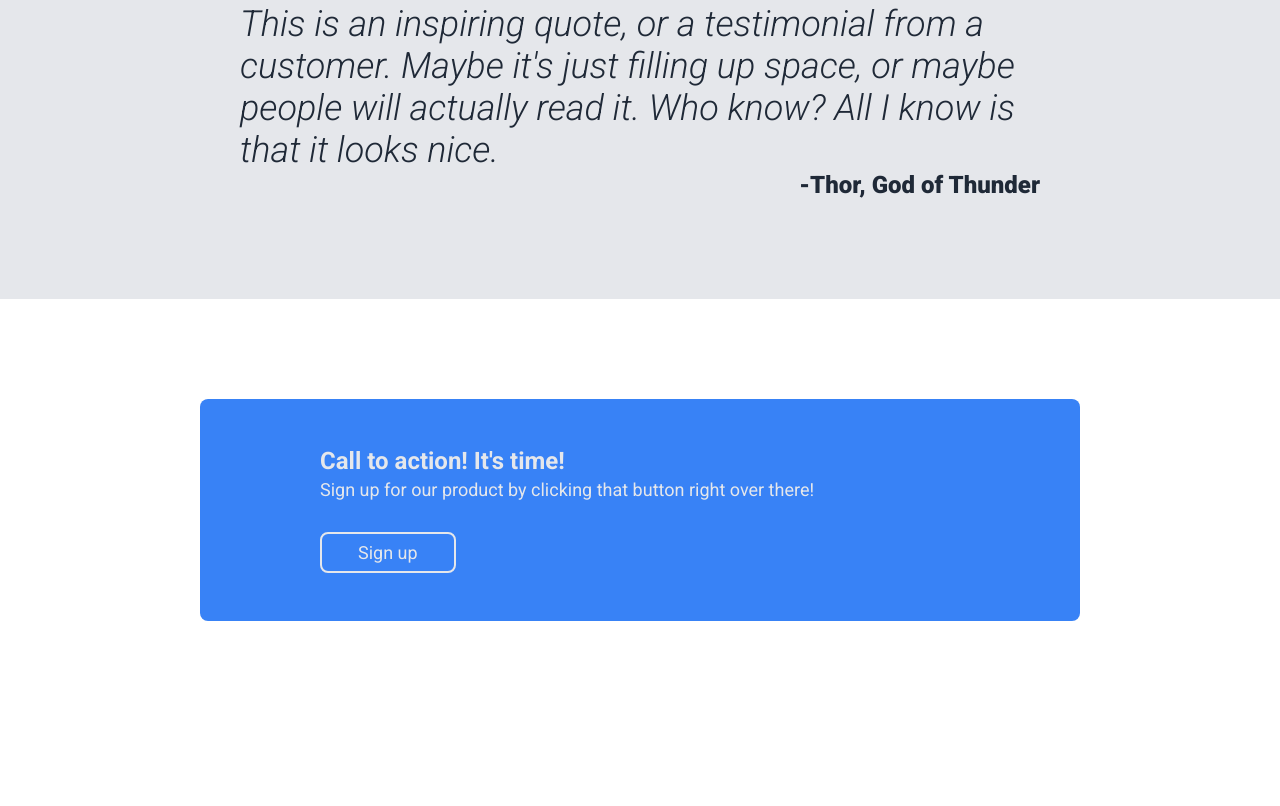
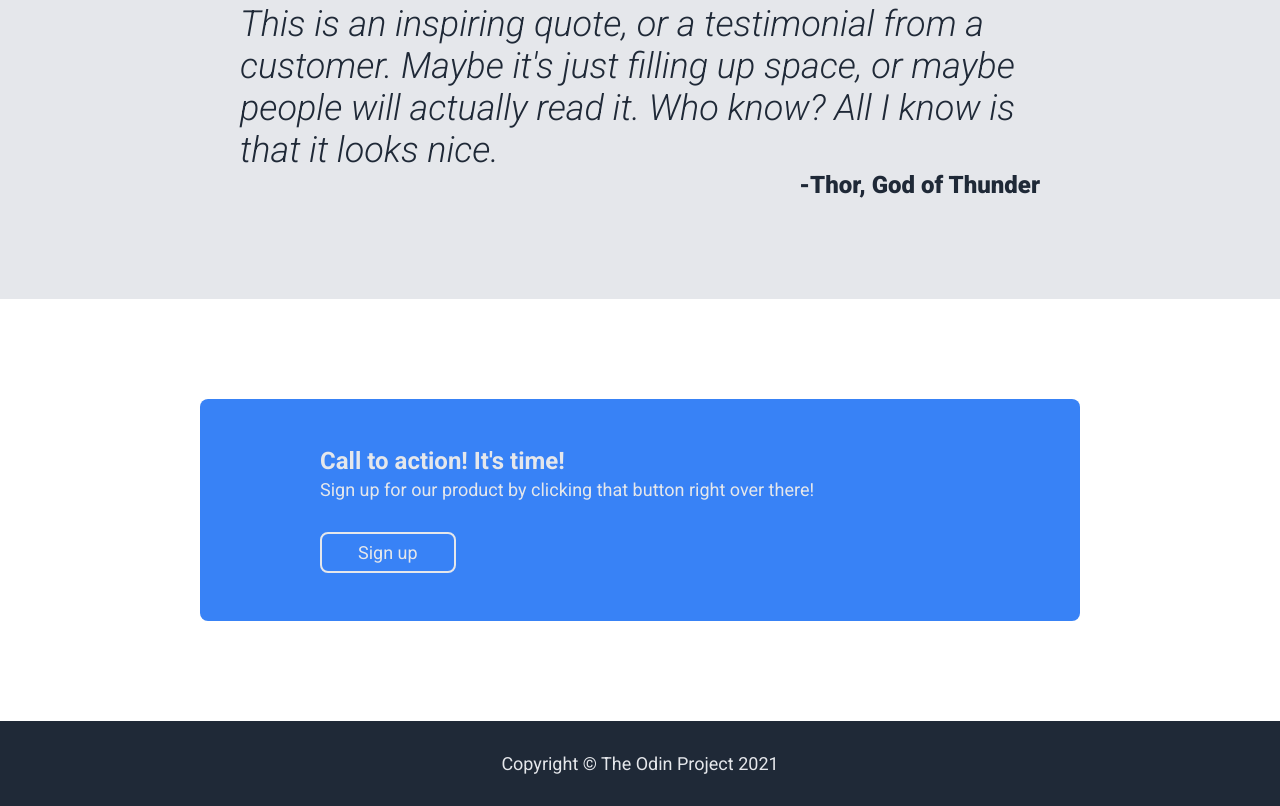
Before and after one commit to Bdrn-A/project-landing-page, a plain HTML site: page index.html in a window 1280 px wide. Shown: the part 1125-1931 px from the top of the page. Before the commit the page ends 1846 px from the top, so only its background shows below. Drawn offline with Linux system fonts and the light colour scheme.

Commit message:
Complete

```diff
--- a/index.html
+++ b/index.html
@@ -66,5 +66,9 @@
     </div>
 </div>
 
+<div class="section footer">
+    <div class="sub">Copyright &copy; The Odin Project 2021</div>
+</div>
+
 </body>
 </html>
--- a/styles.css
+++ b/styles.css
@@ -28,12 +28,13 @@ button {
 .section {
     display: flex;
     padding: 16px 200px;
+    align-items: center;
 }
 
 .section.header {
     background-color: #1F2937;
     justify-content: space-between;
-    align-items: center;
+
     gap: 64px;
 }
 
@@ -85,7 +86,7 @@ ul.nav {
     flex-direction: column;
     padding-top: 40px;
     padding-bottom: 120px;
-    align-items: center;
+
     gap: 40px;
 }
 
@@ -193,3 +194,14 @@ ul.nav {
     border-width: 2px;
     border-color: #e5e7eb;
 }
+
+.section.footer {
+    background-color: #1F2937;
+    justify-content: center;
+    padding-top: 32px;
+    padding-bottom: 32px;
+}
+
+.section.footer .sub {
+    text-align: center;
+}
```
Also changed, not shown: 1 other file.
